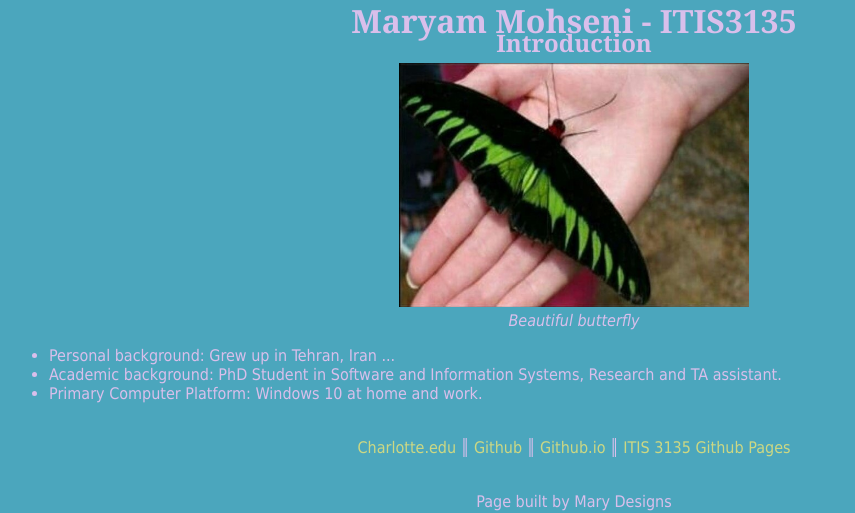
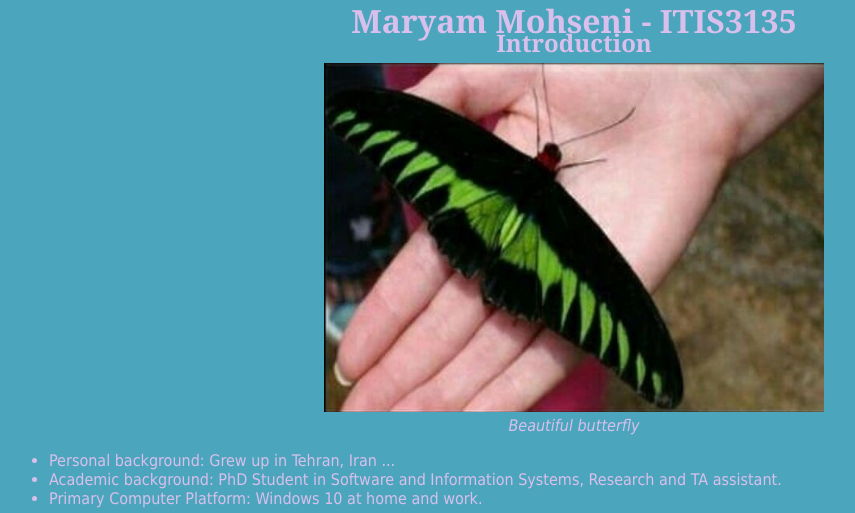
Before and after one commit to Mar83M/Mar83M.github.io, a plain HTML site: page itis3135/introduction.html in a window 1280 px wide. Shown: the top 513 px of the page, without its empty margins (66-921 px from the left). Drawn offline with Linux system fonts and the light colour scheme.

Commit message:
Update introduction.html

```diff
--- a/itis3135/introduction.html
+++ b/itis3135/introduction.html
@@ -23,7 +23,7 @@
 
 		<figure>
 			<a href="images/photo_butterfly2.jpg">
-			    <img width="350px" src="images/photo_butterfly2.jpg" alt="Beautiful butterfly">
+			    <img width="500px" src="images/photo_butterfly2.jpg" alt="Beautiful butterfly">
 			</a>
 			<figcaption>Beautiful butterfly</figcaption>
 		</figure>
```
